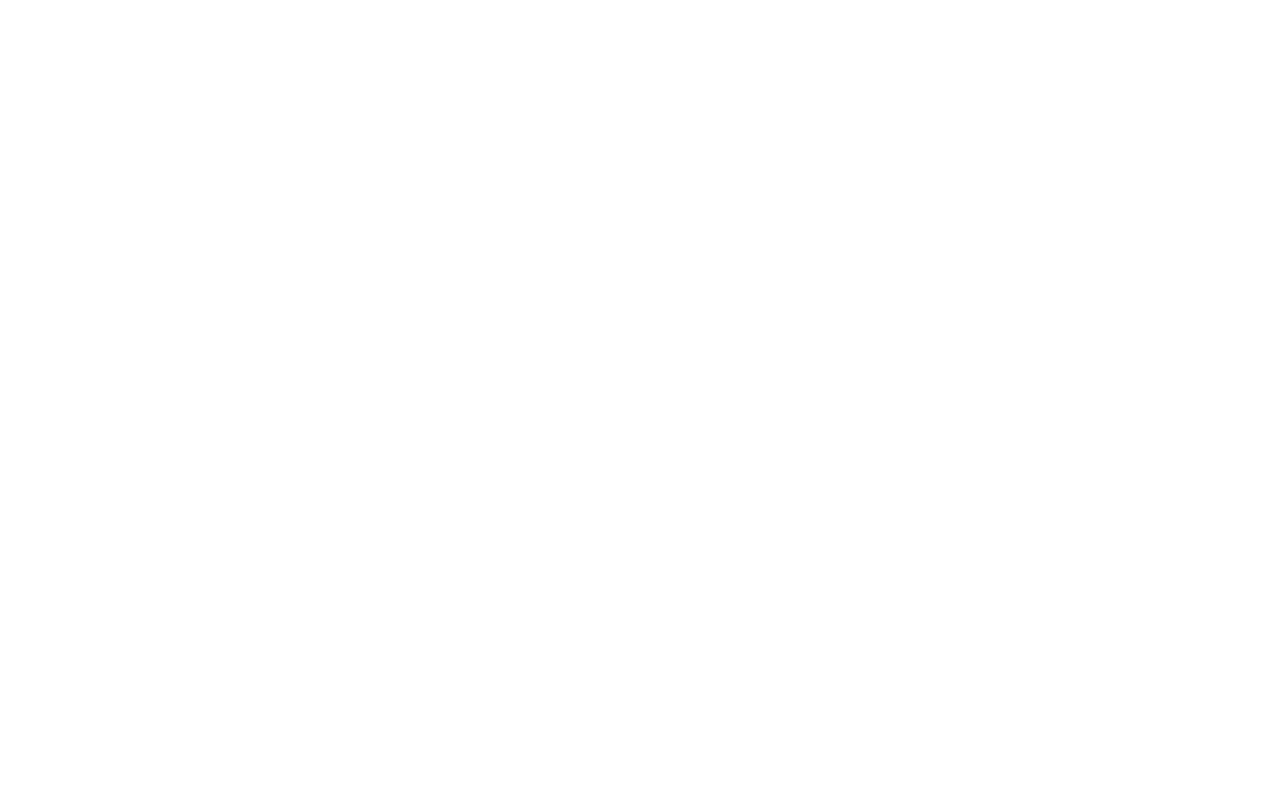
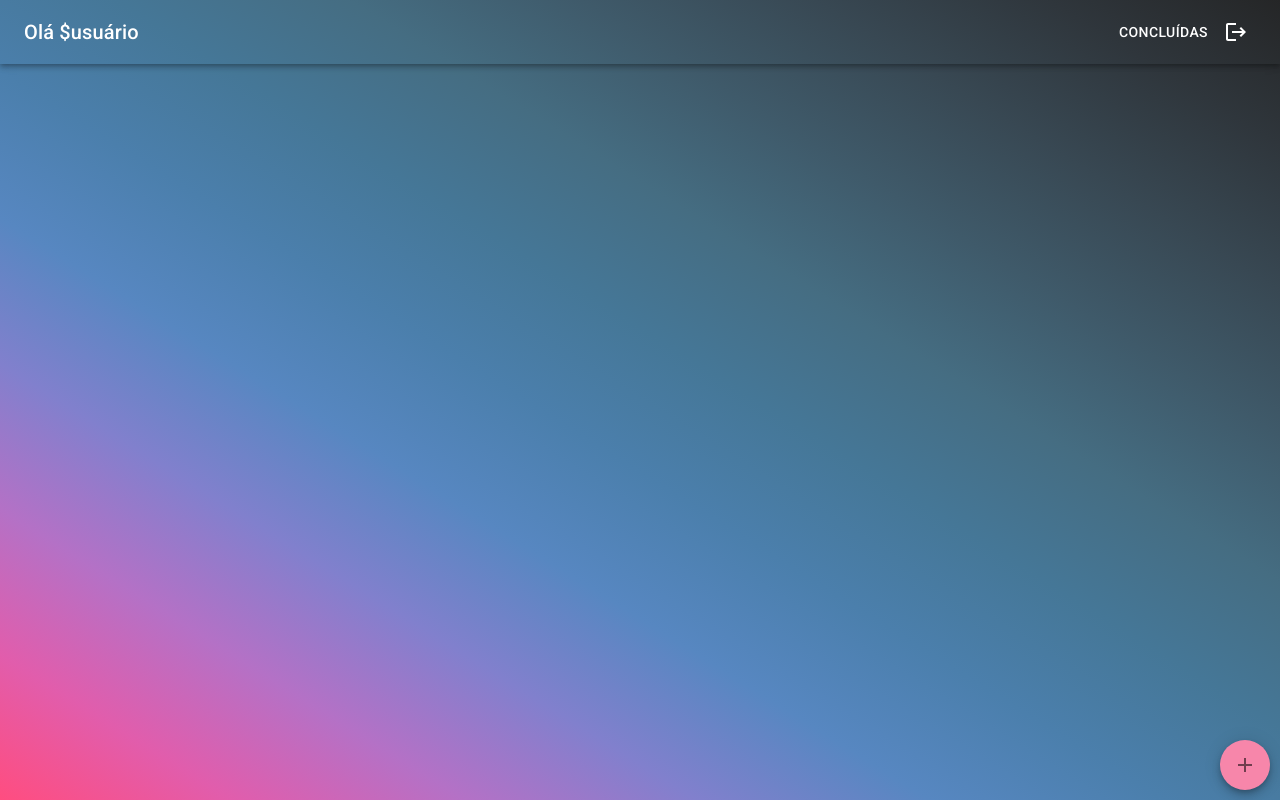
Before and after one commit to abnersuhettdev/atividade-front-end-iii, a React (Vite) app: page /dashboard in a window 1280 px wide. Before the commit this address had no page. Built offline with nearby package versions, Linux system fonts and the light colour scheme; sample sign-in values are in the browser's storage.

Commit message:
funcao de logout e pagina dashboard

```diff
--- /dev/null
+++ b/src/pages/Dashboard/index.tsx
@@ -0,0 +1,57 @@
+import { Add } from '@mui/icons-material';
+import { Grid, IconButton } from '@mui/material';
+import Fab from '@mui/material/Fab';
+import { useEffect } from 'react';
+import { useNavigate } from 'react-router-dom';
+
+import { MyAppbar } from '../../shared/components/Appbar';
+import { Loading } from '../../shared/components/Loading';
+import { useAppDispatch } from '../../store/hooks';
+
+export const Dashboard = () => {
+	const navigate = useNavigate();
+	const dispatch = useAppDispatch();
+
+	useEffect(() => {
+		if (!localStorage.getItem('userLogged')) {
+			navigate('/');
+		}
+	}, [navigate]);
+
+	return (
+		<>
+			<Grid
+				container
+				sx={{
+					width: '100vw',
+					height: '100vh',
+					background: `linear-gradient(to right top, #ff4d80, #e15dac, #b471c6, #8180cd, #5787c1, #4b7fac, #457797, #456d82, #3f5a6a, #384853, #2f363c, #252627);`,
+				}}
+			>
+				<MyAppbar />
+
+				<Fab
+					sx={{
+						position: 'absolute',
+						bottom: 0,
+						right: 0,
+						margin: '10px',
+						width: '50px',
+						height: '50px',
+						background: '#F786AA',
+
+						'&:hover': {
+							background: '#576CA8',
+						},
+					}}
+				>
+					<IconButton>
+						<Add color="action" />
+					</IconButton>
+				</Fab>
+
+				<Loading />
+			</Grid>
+		</>
+	);
+};
--- a/src/pages/Home/components/LoginForm/index.tsx
+++ b/src/pages/Home/components/LoginForm/index.tsx
@@ -25,6 +25,16 @@
 			return user.email === email && user.senha === senha;
 		});
 
+		if (!email || !senha) {
+			dispatch(
+				showSnackbar({
+					mensagem: 'Insira um email e senha para continuar',
+					tipo: 'warning',
+				}),
+			);
+			return;
+		}
+
 		if (!user) {
 			dispatch(
 				showSnackbar({
@@ -35,6 +45,12 @@
 			return;
 		}
 
+		const userLogged = {
+			usuario: user.usuario,
+			email: user.email,
+		};
+
+		localStorage.setItem('userLogged', JSON.stringify({ userLogged }));
 		dispatch(showLoading());
 		setTimeout(() => {
 			dispatch(hideLoading());
--- a/src/routes/AppRoutes.tsx
+++ b/src/routes/AppRoutes.tsx
@@ -1,6 +1,7 @@
 import React from 'react';
 import { BrowserRouter, Route, Routes } from 'react-router-dom';
 
+import { Dashboard } from '../pages/Dashboard';
 import Home from '../pages/Home';
 
 const AppRoutes: React.FC = () => {
@@ -8,6 +9,7 @@
 		<BrowserRouter>
 			<Routes>
 				<Route path="/" element={<Home />} />
+				<Route path="/dashboard" element={<Dashboard />} />
 			</Routes>
 		</BrowserRouter>
 	);
--- /dev/null
+++ b/src/shared/components/Appbar/index.tsx
@@ -0,0 +1,73 @@
+import { Logout } from '@mui/icons-material';
+import {
+	AppBar,
+	Box,
+	Button,
+	IconButton,
+	Toolbar,
+	Typography,
+} from '@mui/material';
+import { useNavigate } from 'react-router-dom';
+
+import { useAppDispatch } from '../../../store/hooks';
+import {
+	hideLoading,
+	showLoading,
+} from '../../../store/modules/Loading/loadingSlice';
+
+export const MyAppbar = () => {
+	const navigate = useNavigate();
+	const dispatch = useAppDispatch();
+
+	function logout() {
+		localStorage.removeItem('userLogged');
+
+		dispatch(showLoading());
+		setTimeout(() => {
+			dispatch(hideLoading());
+			navigate('/');
+		}, 3000);
+	}
+
+	return (
+		<Box sx={{ flexGrow: 1 }}>
+			<AppBar
+				position="static"
+				sx={{
+					backgroundColor: 'transparent',
+				}}
+			>
+				<Toolbar>
+					<Typography
+						variant="h6"
+						component="div"
+						sx={{ flexGrow: 1 }}
+					>
+						Olá $usuário
+					</Typography>
+					<Button
+						color="inherit"
+						sx={{
+							'&:hover': {
+								background: '#F786AA',
+							},
+						}}
+					>
+						Concluídas
+					</Button>
+					<IconButton
+						onClick={logout}
+						color="inherit"
+						sx={{
+							'&:hover': {
+								background: '#576CA8',
+							},
+						}}
+					>
+						<Logout />
+					</IconButton>
+				</Toolbar>
+			</AppBar>
+		</Box>
+	);
+};
```
